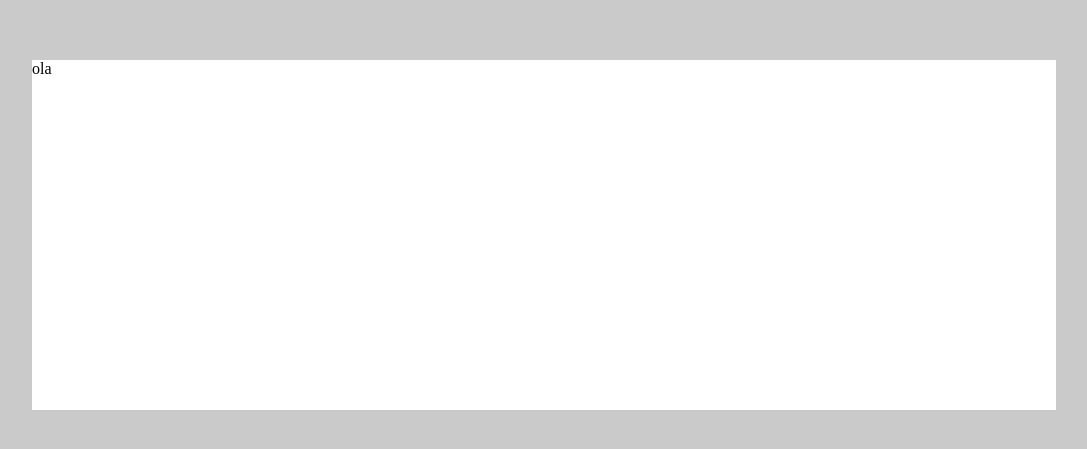
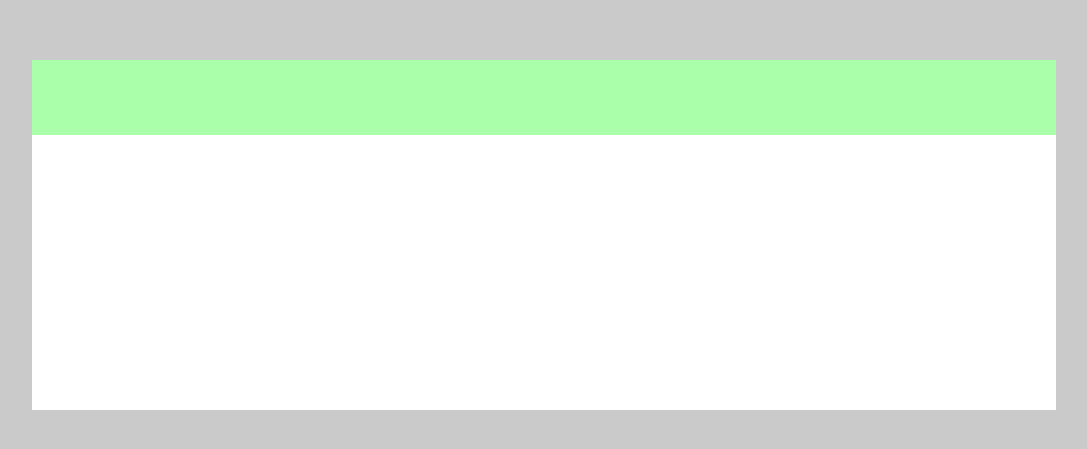
Before and after one commit to augustorib/calculadora-react, a React (Create React App) app: page / in a window 1280 px wide. Shown: the part 165-614 px from the top of the page, without its empty margins (96-1183 px from the left). Built offline with nearby package versions, Linux system fonts and the light colour scheme.

Commit message:
feat: primeiras estilizações

```diff
--- a/src/App.js
+++ b/src/App.js
@@ -1,10 +1,12 @@
 import { Container, Content } from "./styles";
+import Input from "./components/Input";
+import Button from "./components/Button";
 
 const App = () => {
   return (
    <Container>
     <Content>
-       ola
+       <Input />
     </Content>
    </Container>
   );
--- a/src/components/Input/index.js
+++ b/src/components/Input/index.js
@@ -1,9 +1,10 @@
+import { InputContainer } from "./styles";
 
 const Input = () => {
     return (
-      <div className="App">
-         button
-      </div>
+      <InputContainer>
+         <input />
+      </InputContainer>
     );
   }
 
--- a/src/components/Input/styles.js
+++ b/src/components/Input/styles.js
@@ -1 +1,26 @@
 import styled from "styled-components";
+
+
+export const InputContainer = styled.div`
+    width: 100%;
+    height: 75px;
+    background-color: #aaffaa;
+
+    display: flex;
+    align-items: center;
+    justify-content: flex-end;
+
+    font-size: 24px;
+    font-family: 'Roboto';
+
+    input {
+        width: 100%;
+        height: 75px;
+        background-color: #aaffaa;
+        border: 0;
+        text-align: right;
+        padding: 0 10px;
+        font-size: 24px;
+        font-family: 'Roboto';
+    }
+`
```
